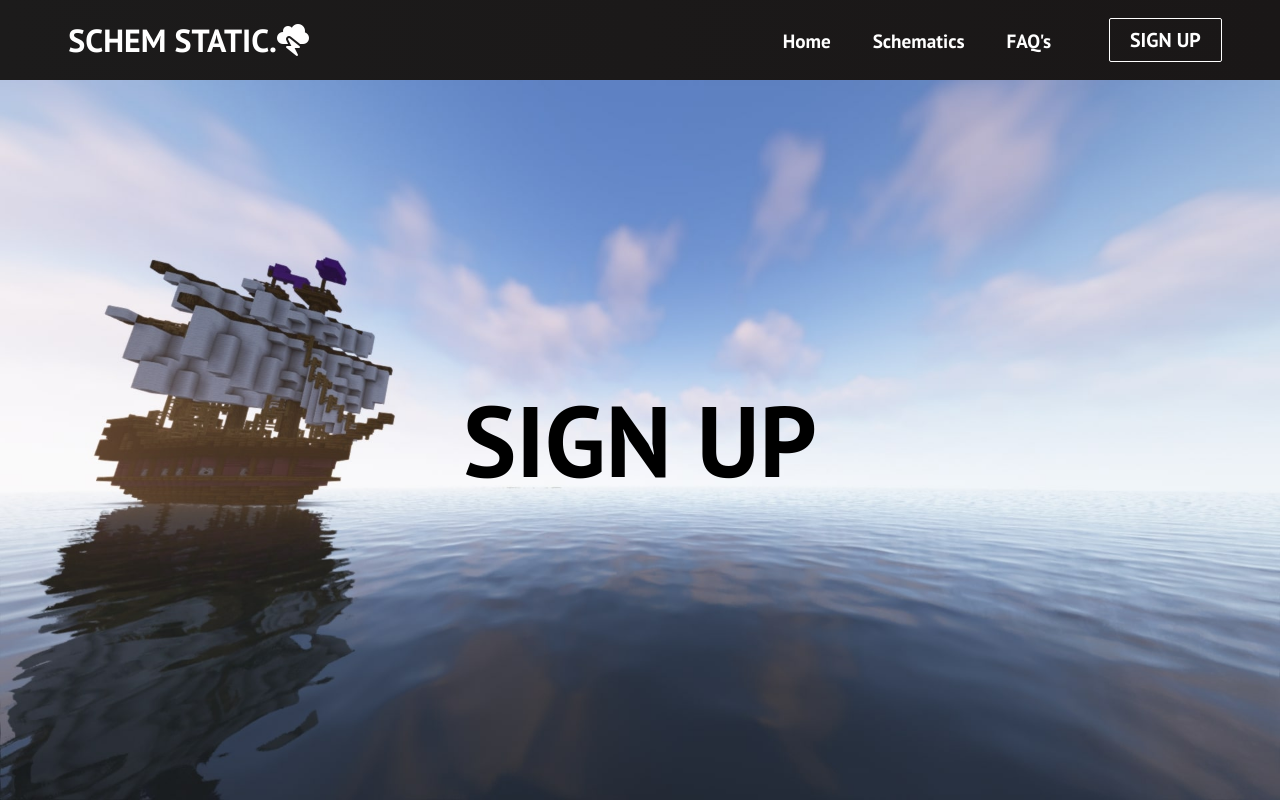
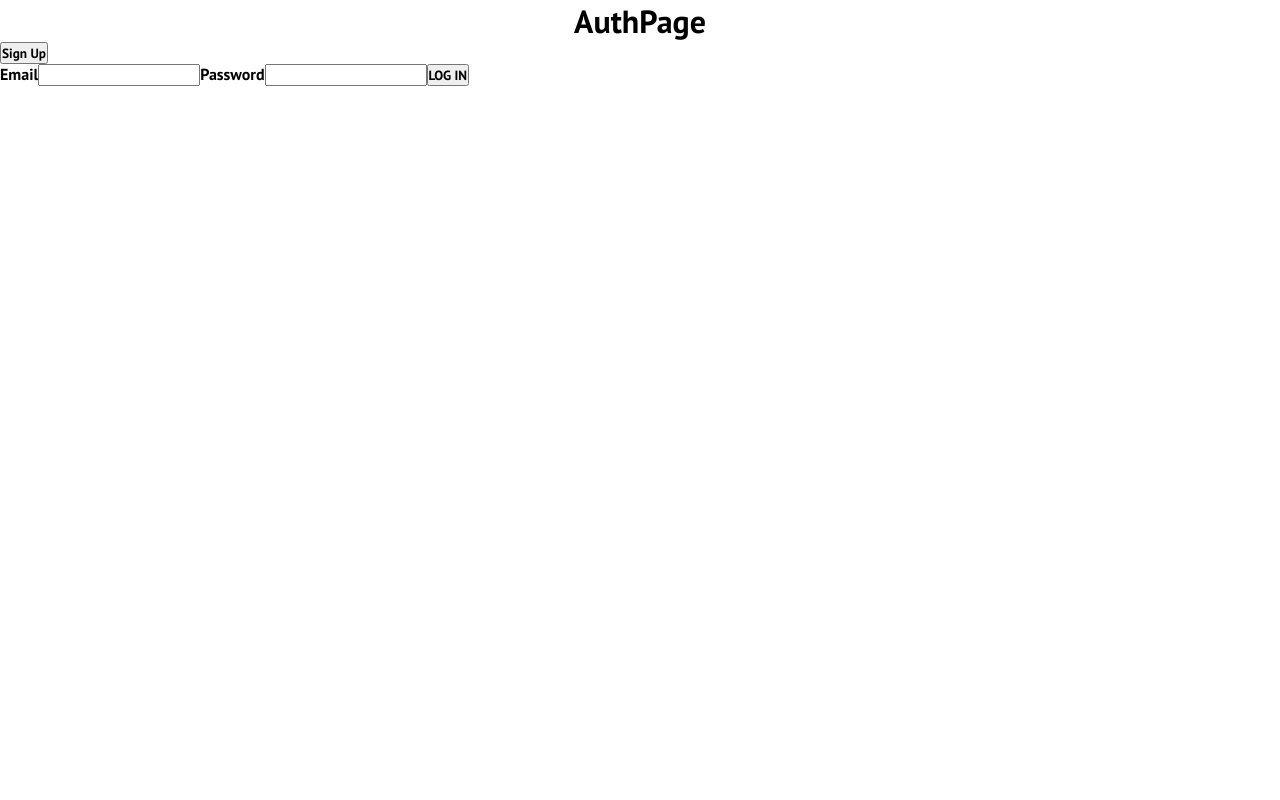
Before and after one commit to SKILLETTON2K/Project-4, a React (Create React App) app: page /sign-up in a window 1280 px wide. Shown: the top 800 px of the page. Built offline with nearby package versions, Linux system fonts and the light colour scheme.

Commit message:
Removed ICEBOX files until finished, added Auth back into the directory code.

```diff
--- a/routes/api/users.js
+++ b/routes/api/users.js
@@ -7,8 +7,10 @@ const ensureLoggedIn = require('../../config/ensureLoggedIn')
 
 // POST /api/users (create a user - sign up)
 router.post('/', usersCtrl.create);
+
 // POST /api/users/login
 router.post('/login', usersCtrl.login);
+
 // GET /api/users/check-token
 router.get('/check-token', ensureLoggedIn, usersCtrl.checkToken);
 
--- a/src/components/CardItem/CardItem.jsx
+++ b/src/components/CardItem/CardItem.jsx
@@ -7,7 +7,7 @@ function CardItem(props) {
         <li className='cards__item'>
             <Link className="cards__item__link" to={props.path}>
                 <figure className="cards__item__pic-wrap" data-category={props.label}>
-                    <img src={props.src} alt="Replace Image"
+                    <img src={props.src} alt="Replace"
                      className="cards__item__img" />
                 </figure>
                 <div className="cards__item__info">
--- a/src/components/LoginForm/LoginForm.jsx
+++ b/src/components/LoginForm/LoginForm.jsx
@@ -1,44 +1,44 @@
-// import { useState } from 'react';
-// import * as usersService from '../../utilities/users-service';
+import { useState } from 'react';
+import * as usersService from '../../utilities/users-service';
 
-// export default function LoginForm({ setUser }) {
-//   const [credentials, setCredentials] = useState({
-//     email: '',
-//     password: ''
-//   });
-//   const [error, setError] = useState('');
+export default function LoginForm({ setUser }) {
+  const [credentials, setCredentials] = useState({
+    email: '',
+    password: ''
+  });
+  const [error, setError] = useState('');
 
-//   function handleChange(evt) {
-//     setCredentials({ ...credentials, [evt.target.name]: evt.target.value });
-//     setError('');
-//   }
+  function handleChange(evt) {
+    setCredentials({ ...credentials, [evt.target.name]: evt.target.value });
+    setError('');
+  }
 
-//   async function handleSubmit(evt) {
-//     // Prevent form from being submitted to the server
-//     evt.preventDefault();
-//     try {
-//       // The promise returned by the signUp service method
-//       // will resolve to the user object included in the
-//       // payload of the JSON Web Token (JWT)
-//       const user = await usersService.login(credentials);
-//       setUser(user);
-//     } catch {
-//       setError('Log In Failed - Try Again');
-//     }
-//   }
+  async function handleSubmit(evt) {
+    // Prevent form from being submitted to the server
+    evt.preventDefault();
+    try {
+      // The promise returned by the signUp service method
+      // will resolve to the user object included in the
+      // payload of the JSON Web Token (JWT)
+      const user = await usersService.login(credentials);
+      setUser(user);
+    } catch {
+      setError('Log In Failed - Try Again');
+    }
+  }
 
-//   return (
-//     <div>
-//       <div className="form-container">
-//         <form autoComplete="off" onSubmit={handleSubmit}>
-//           <label>Email</label>
-//           <input type="text" name="email" value={credentials.email} onChange={handleChange} required />
-//           <label>Password</label>
-//           <input type="password" name="password" value={credentials.password} onChange={handleChange} required />
-//           <button type="submit">LOG IN</button>
-//         </form>
-//       </div>
-//       <p className="error-message">&nbsp;{error}</p>
-//     </div>
-//   );
-// }
+  return (
+    <div>
+      <div className="form-container">
+        <form autoComplete="off" onSubmit={handleSubmit}>
+          <label>Email</label>
+          <input type="text" name="email" value={credentials.email} onChange={handleChange} required />
+          <label>Password</label>
+          <input type="password" name="password" value={credentials.password} onChange={handleChange} required />
+          <button type="submit">LOG IN</button>
+        </form>
+      </div>
+      <p className="error-message">&nbsp;{error}</p>
+    </div>
+  );
+}
--- a/src/components/NavBar/NavBar.jsx
+++ b/src/components/NavBar/NavBar.jsx
@@ -2,8 +2,15 @@ import React, { useState, useEffect } from 'react';
 import { Button } from '../Button/Button';
 import { Link } from 'react-router-dom';
 import './Navbar.css';
+import * as userService from '../../utilities/users-service';
 
-function Navbar() {
+function Navbar({ user, setUser }) {
+
+  function handleLogOut() {
+    userService.logOut();
+    setUser(null);
+  }
+
   const [click, setClick] = useState(false);
   const [button, setButton] = useState(true);
 
@@ -71,6 +78,7 @@ function Navbar() {
               >
                 Sign Up
               </Link>
+              <Link to="" onClick={handleLogOut}>Log Out</Link>
             </li>
           </ul>
           {button && <Button buttonStyle='btn--outline'>SIGN UP</Button>}
--- a/src/components/SignUpForm/SignUpForm.jsx
+++ b/src/components/SignUpForm/SignUpForm.jsx
@@ -1,58 +1,58 @@
-// import { Component } from 'react';
-// import { signUp } from '../../utilities/users-service';
+import { Component } from 'react';
+import { signUp } from '../../utilities/users-service';
 
-// export default class SignUpForm extends Component {
-//   state = {
-//     name: '',
-//     email: '',
-//     password: '',
-//     confirm: '',
-//     error: ''
-//   };
+export default class SignUpForm extends Component {
+  state = {
+    name: '',
+    email: '',
+    password: '',
+    confirm: '',
+    error: ''
+  };
 
-//   handleChange = (evt) => {
-//     this.setState({
-//       [evt.target.name]: evt.target.value,
-//       error: ''
-//     });
-//   };
+  handleChange = (evt) => {
+    this.setState({
+      [evt.target.name]: evt.target.value,
+      error: ''
+    });
+  };
 
-//   handleSubmit = async (evt) => {
-//     evt.preventDefault();
-//     try {
-//       const {name, email, password} = this.state;
-//       const formData = {name, email, password};
-//       // The promise returned by the signUp service
-//       // method will resolve to the user object included
-//       // in the payload of the JSON Web Token (JWT)
-//       const user = await signUp(formData);
-//       this.props.setUser(user);
-//     } catch {
-//       // An error occurred
-//       // Probably due to a duplicate email
-//       this.setState({ error: 'Sign Up Failed - Try Again' });
-//     }
-//   };
+  handleSubmit = async (evt) => {
+    evt.preventDefault();
+    try {
+      const {name, email, password} = this.state;
+      const formData = {name, email, password};
+      // The promise returned by the signUp service
+      // method will resolve to the user object included
+      // in the payload of the JSON Web Token (JWT)
+      const user = await signUp(formData);
+      this.props.setUser(user);
+    } catch {
+      // An error occurred
+      // Probably due to a duplicate email
+      this.setState({ error: 'Sign Up Failed - Try Again' });
+    }
+  };
 
-//   render() {
-//     const disable = this.state.password !== this.state.confirm;
-//     return (
-//       <div>
-//         <div className="form-container">
-//           <form autoComplete="off" onSubmit={this.handleSubmit}>
-//             <label>Name</label>
-//             <input type="text" name="name" value={this.state.name} onChange={this.handleChange} required />
-//             <label>Email</label>
-//             <input type="email" name="email" value={this.state.email} onChange={this.handleChange} required />
-//             <label>Password</label>
-//             <input type="password" name="password" value={this.state.password} onChange={this.handleChange} required />
-//             <label>Confirm</label>
-//             <input type="password" name="confirm" value={this.state.confirm} onChange={this.handleChange} required />
-//             <button type="submit" disabled={disable}>SIGN UP</button>
-//           </form>
-//         </div>
-//         <p className="error-message">&nbsp;{this.state.error}</p>
-//       </div>
-//     );
-//   }
-// }
+  render() {
+    const disable = this.state.password !== this.state.confirm;
+    return (
+      <div>
+        <div className="form-container">
+          <form autoComplete="off" onSubmit={this.handleSubmit}>
+            <label>Name</label>
+            <input type="text" name="name" value={this.state.name} onChange={this.handleChange} required />
+            <label>Email</label>
+            <input type="email" name="email" value={this.state.email} onChange={this.handleChange} required />
+            <label>Password</label>
+            <input type="password" name="password" value={this.state.password} onChange={this.handleChange} required />
+            <label>Confirm</label>
+            <input type="password" name="confirm" value={this.state.confirm} onChange={this.handleChange} required />
+            <button type="submit" disabled={disable}>SIGN UP</button>
+          </form>
+        </div>
+        <p className="error-message">&nbsp;{this.state.error}</p>
+      </div>
+    );
+  }
+}
--- a/src/pages/App/App.jsx
+++ b/src/pages/App/App.jsx
@@ -2,9 +2,8 @@ import { useState } from 'react';
 import { Routes, Route } from 'react-router-dom';
 import { getUser } from '../../utilities/users-service';
 import './App.css';
-// import AuthPage from '../AuthPage/AuthPage';
+import AuthPage from '../AuthPage/AuthPage';
 import Faqs from '../Faqs/Faqs';
-// import PostForm from '../../components/PostForm/PostForm';
 import NavBar from '../../components/Navbar/Navbar';
 import Schematics from '../Schematics/Schematics';
 import Home from '../Home/Home';
@@ -16,21 +15,20 @@ export default function App() {
 
   return (
     <main className="App">
-      {/* { user ? */}
+      { user ?
           <>
             <NavBar user={user} setUser={setUser} />
             <Routes>
               {/* Route components in here */}
-              {/* <Route path="/postform" element={<PostForm />} /> */}
               <Route path='/' exact element = {<Home />} />
               <Route path='/schematics' exact element = {<Schematics />} />
               <Route path='/Faqs' exact element = {<Faqs />} />
               <Route path='/sign-up' exact element = {<SignUp />} />
             </Routes>
           </>
-          {/* // :
-          // <AuthPage setUser={setUser} /> */}
-      {/* } */}
+          :
+          <AuthPage setUser={setUser} />
+      }
     </main>
   );
 }
```
Also changed, not shown: models/Schematic.js (deleted, +0 -12 lines), src/components/PostForm/PostForm.jsx (deleted, +0 -54 lines).
